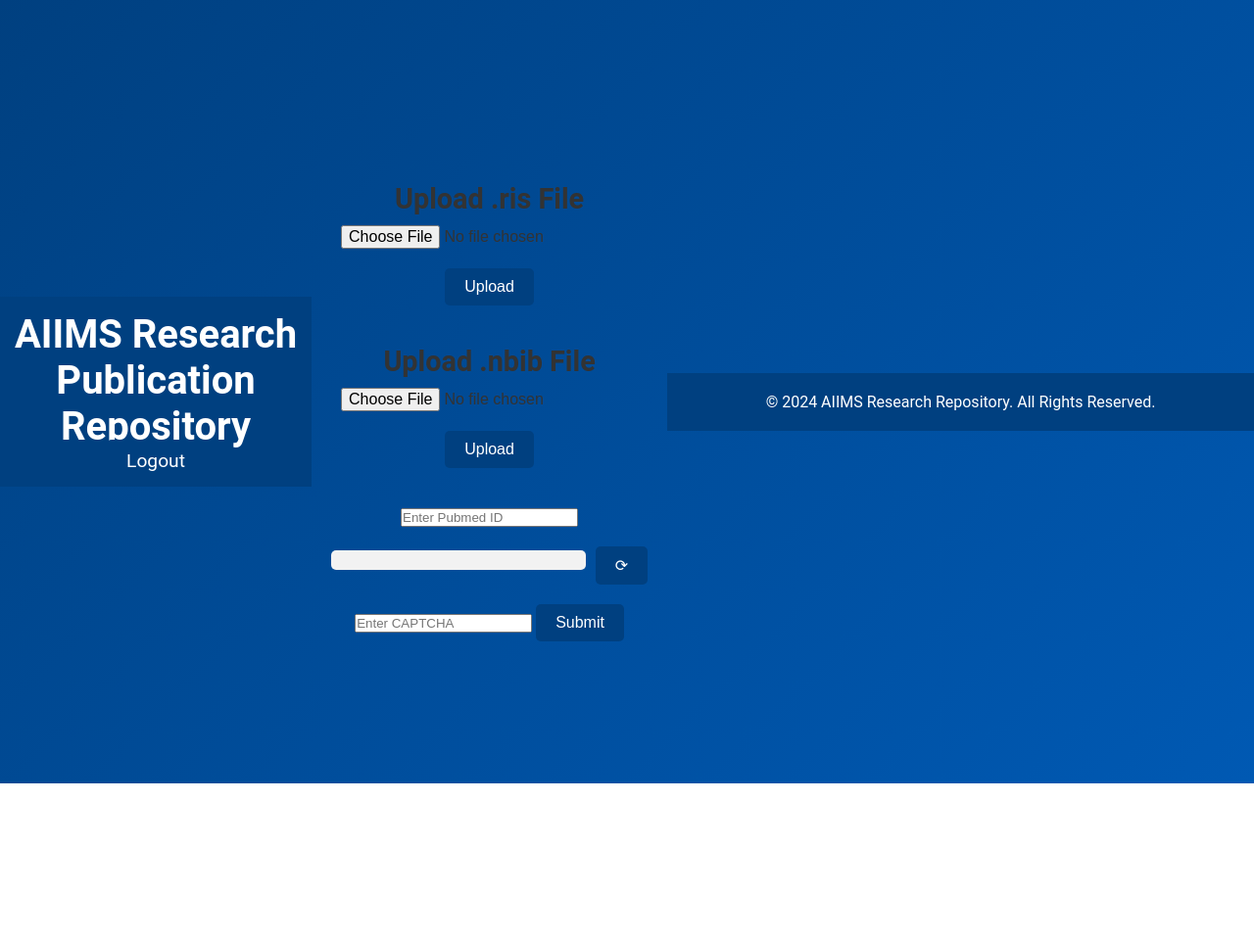
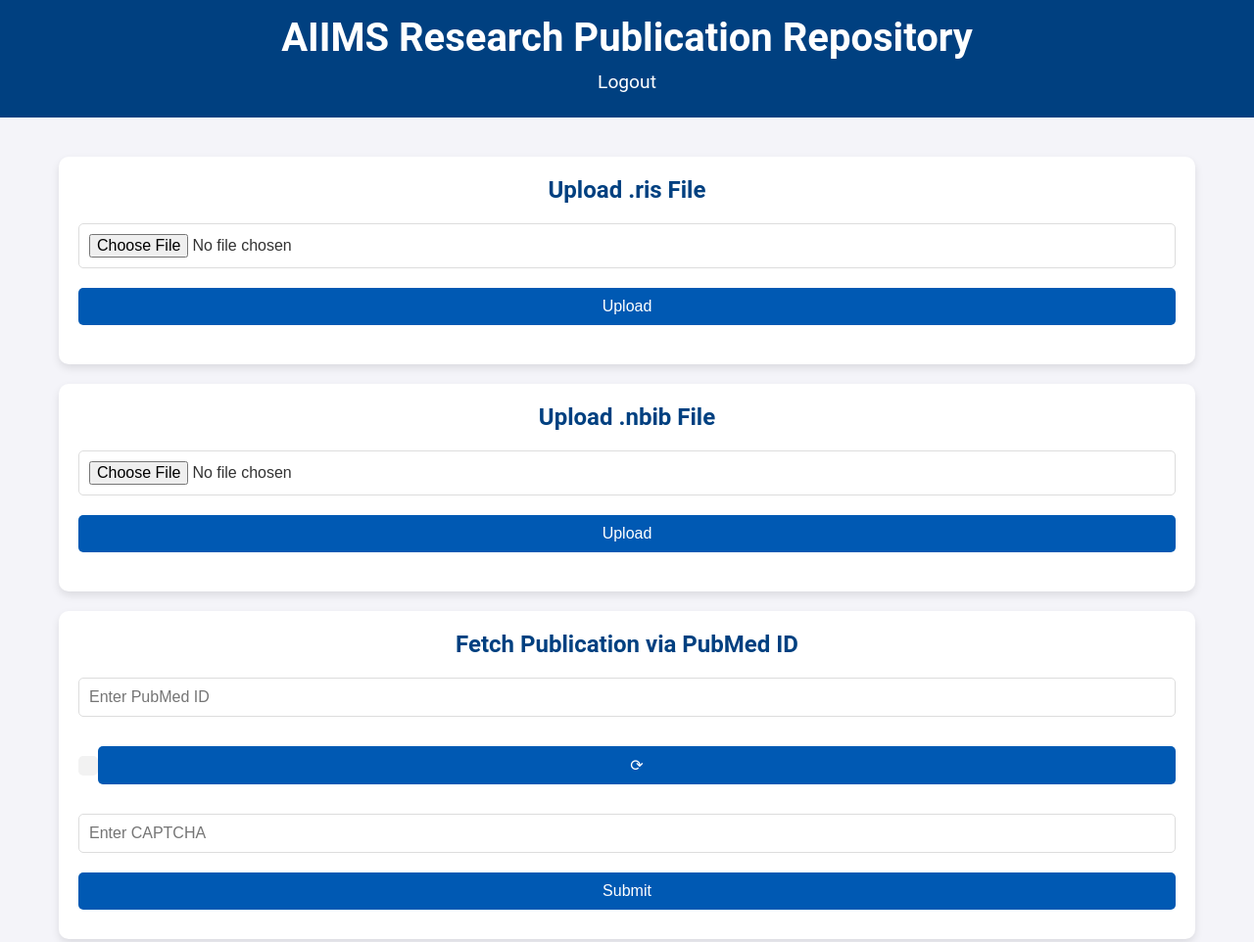
Before and after one commit to ravi1997/research-repository, a plain HTML site: page app/templates/home.html in a window 1280 px wide. Shown: the top 962 px of the page at 98% size. Before the commit the page ends 800 px from the top, so only its background shows below. Drawn offline with Linux system fonts and the light colour scheme; files that its build step writes are made by us from their sources; files whose address does not match are found by name.

Commit message:
common fixs and layout issues

```diff
--- a/app/static/js/home.js
+++ b/app/static/js/home.js
@@ -1,3 +1,8 @@
+
+window.onload = function () {
+    generateCaptcha("captchaCode");
+};
+
 async function uploadrisFile() {
     const form = document.getElementById('uploadForm');
     const formData = new FormData(form);
--- a/app/static/style/style.css
+++ b/app/static/style/style.css
@@ -1,14 +1,22 @@
-body {
-    font-family: Arial, sans-serif;
+/* Reset and Basic Styling */
+* {
+    box-sizing: border-box;
     margin: 0;
     padding: 0;
-    background-color: #f4f4f9;
 }
 
+body {
+    font-family: 'Roboto', sans-serif;
+    background-color: #f4f4f9;
+    color: #333;
+    margin: 0;
+}
+
+/* Header */
 header {
     background-color: #004080;
     color: white;
-    padding: 15px 0;
+    padding: 15px;
     text-align: center;
 }
 
@@ -17,24 +25,28 @@
     font-size: 2.5rem;
 }
 
+/* Main Container */
 .container {
     max-width: 1200px;
     margin: 20px auto;
     padding: 20px;
 }
 
+/* Intro Section */
 .intro {
     background-color: white;
     padding: 20px;
     border-radius: 8px;
     box-shadow: 0px 4px 6px rgba(0, 0, 0, 0.1);
     text-align: center;
+    margin-bottom: 40px;
+    /* Adds separation from next section */
 }
 
 .intro h2 {
-    margin-top: 0;
     font-size: 2rem;
     color: #333;
+    margin-top: 0;
 }
 
 .intro p {
@@ -43,6 +55,7 @@
     color: #555;
 }
 
+/* Button Styling */
 .button a {
     text-decoration: none;
     color: white;
@@ -50,12 +63,16 @@
     padding: 10px 20px;
     border-radius: 5px;
     font-size: 1.2rem;
+    transition: background-color 0.3s;
+    display: inline-block;
+    /* Ensures button shape */
 }
 
 .button a:hover {
     background-color: #0059b3;
 }
 
+/* Upload Section */
 .upload-section {
     margin-top: 40px;
     text-align: center;
@@ -64,6 +81,7 @@
 .upload-section h3 {
     font-size: 1.8rem;
     color: #333;
+    margin-bottom: 15px;
 }
 
 .upload-section input[type="file"] {
@@ -80,16 +98,20 @@
     border: none;
     border-radius: 5px;
     cursor: pointer;
+    transition: background-color 0.3s;
 }
 
 .upload-section button:hover {
     background-color: #0059b3;
 }
 
+/* Features Section */
 .features {
     display: flex;
-    justify-content: space-around;
+    flex-wrap: wrap;
+    gap: 20px;
     margin-top: 40px;
+    justify-content: space-between;
 }
 
 .feature {
@@ -97,7 +119,9 @@
     padding: 20px;
     background-color: #e9ecef;
     border-radius: 8px;
-    width: 30%;
+    flex: 1 1 30%;
+    /* Flexible layout for responsiveness */
+    min-width: 250px;
 }
 
 .feature h3 {
@@ -111,14 +135,12 @@
     color: #666;
 }
 
+/* Footer */
 footer {
     text-align: center;
     padding: 20px;
     background-color: #004080;
     color: white;
-    position: relative;
-    width: 100%;
-    bottom: 0;
     margin-top: 20px;
 }
 
@@ -126,23 +148,7 @@
     margin: 0;
 }
 
-* {
-    box-sizing: border-box;
-    margin: 0;
-    padding: 0;
-}
-
-body {
-    font-family: 'Roboto', sans-serif;
-    background: linear-gradient(135deg, #004080, #0059b3);
-    color: #333;
-    display: flex;
-    justify-content: center;
-    align-items: center;
-    min-height: 100vh;
-    margin: 0;
-}
-
+/* Login Container */
 .login-container {
     background: #fff;
     padding: 40px;
@@ -151,6 +157,8 @@
     max-width: 400px;
     width: 100%;
     text-align: center;
+    margin: 0 auto;
+    /* Center alignment */
     animation: fadeIn 0.8s ease-in-out;
 }
 
@@ -203,12 +211,14 @@
     color: #0059b3;
     text-decoration: none;
     font-weight: 500;
+    transition: color 0.3s;
 }
 
 .login-container a:hover {
     text-decoration: underline;
 }
 
+/* Captcha Section */
 .captcha-box {
     display: flex;
     align-items: center;
@@ -223,9 +233,9 @@
     border-radius: 5px;
     font-size: 1.1rem;
     user-select: none;
-    flex: 1;
     text-align: center;
     color: #333;
+    flex-grow: 1;
 }
 
 .refresh-btn {
@@ -242,6 +252,56 @@
     color: #004080;
 }
 
+
+/* Card Layout Styling */
+.card {
+    background-color: white;
+    padding: 20px;
+    border-radius: 10px;
+    box-shadow: 0 4px 8px rgba(0, 0, 0, 0.1);
+    margin-bottom: 20px;
+    text-align: center;
+}
+
+.card h3 {
+    font-size: 1.5rem;
+    color: #004080;
+    margin-bottom: 10px;
+}
+
+.card p {
+    font-size: 1rem;
+    color: #555;
+    margin-top: 10px;
+}
+
+/* Input and Button Styling */
+.card input[type="file"],
+.card input[type="text"],
+.card input[type="submit"],
+.card button {
+    padding: 10px;
+    font-size: 1rem;
+    border-radius: 5px;
+    border: 1px solid #ddd;
+    margin: 10px 0;
+    width: 100%;
+    box-sizing: border-box;
+}
+
+.card button {
+    background-color: #0059b3;
+    color: white;
+    border: none;
+    cursor: pointer;
+    transition: background-color 0.3s;
+}
+
+.card button:hover {
+    background-color: #004080;
+}
+
+/* Fade In Animation */
 @keyframes fadeIn {
     from {
         opacity: 0;
--- a/app/templates/home.html
+++ b/app/templates/home.html
@@ -6,11 +6,10 @@
     <meta name="viewport" content="width=device-width, initial-scale=1.0">
     <title>AIIMS Research Publication Repository</title>
     <link rel="stylesheet" href="/researchrepository/constant/style/style.css">
-    <link rel="preload" href="/researchrepository/constant/style/style.css" as="style"
-        onload="this.onload=null;this.rel='stylesheet'">
 </head>
 
 <body>
+    <!-- Header Section -->
     <header>
         <h1>AIIMS Research Publication Repository</h1>
         <div class="button">
@@ -18,8 +17,10 @@
         </div>
     </header>
 
+    <!-- Main Content Container -->
     <div class="container">
-        <div class="upload-section">
+        <!-- Upload Section for RIS Files -->
+        <div class="card">
             <h3>Upload .ris File</h3>
             <form id="uploadForm" enctype="multipart/form-data">
                 <input type="file" id="file" name="file" accept=".ris" required>
@@ -27,7 +28,9 @@
             </form>
             <p id="message"></p>
         </div>
-        <div class="upload-section">
+
+        <!-- Upload Section for NBIB Files -->
+        <div class="card">
             <h3>Upload .nbib File</h3>
             <form id="uploadForm-nbib" enctype="multipart/form-data">
                 <input type="file" id="file" name="file" accept=".nbib" required>
@@ -36,11 +39,12 @@
             <p id="message1"></p>
         </div>
 
-        <div class="upload-section">
-
+        <!-- PubMed Fetch Section with CAPTCHA -->
+        <div class="card">
+            <h3>Fetch Publication via PubMed ID</h3>
             <form id="pubmed-form" action="../researchrepository/api/public/pubmedFectch" method="post"
                 onsubmit="submitForm(event)">
-                <input type="text" name="pmid" placeholder="Enter Pubmed ID" required>
+                <input type="text" name="pmid" placeholder="Enter PubMed ID" required>
                 <div class="captcha-box">
                     <div id="captchaCode" class="captcha-code"></div>
                     <button type="button" class="refresh-btn" onclick="generateCaptcha('captchaCode')">⟳</button>
@@ -48,16 +52,17 @@
                 <input type="text" name="captcha" placeholder="Enter CAPTCHA" required>
                 <button type="submit">Submit</button>
             </form>
-
         </div>
     </div>
 
+    <!-- Footer Section -->
     <footer>
         <p>&copy; 2024 AIIMS Research Repository. All Rights Reserved.</p>
     </footer>
 
+    <!-- JavaScript Files -->
+    <script src="/researchrepository/constant/js/common.js"></script>
     <script src="/researchrepository/constant/js/home.js"></script>
-
 </body>
 
 </html>
```
Also changed, not shown: 3 other files.
